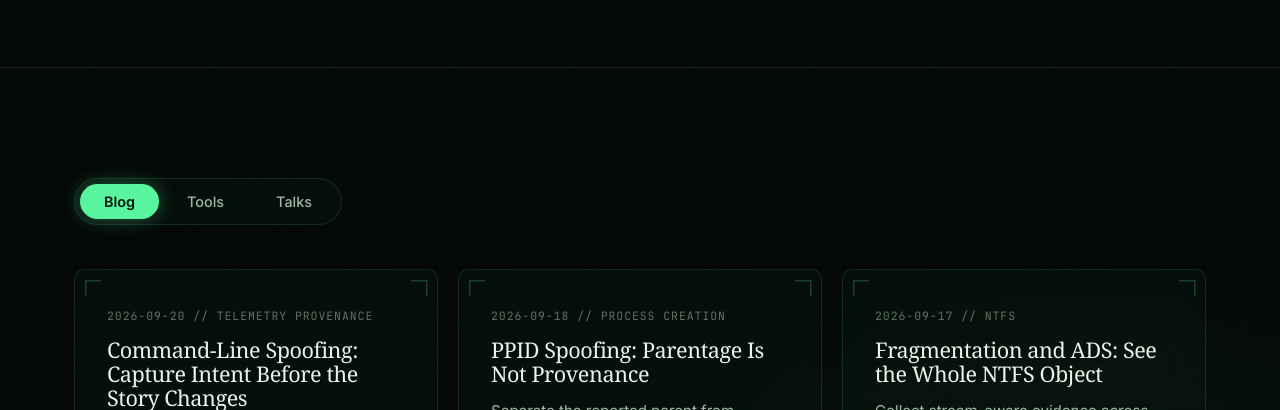
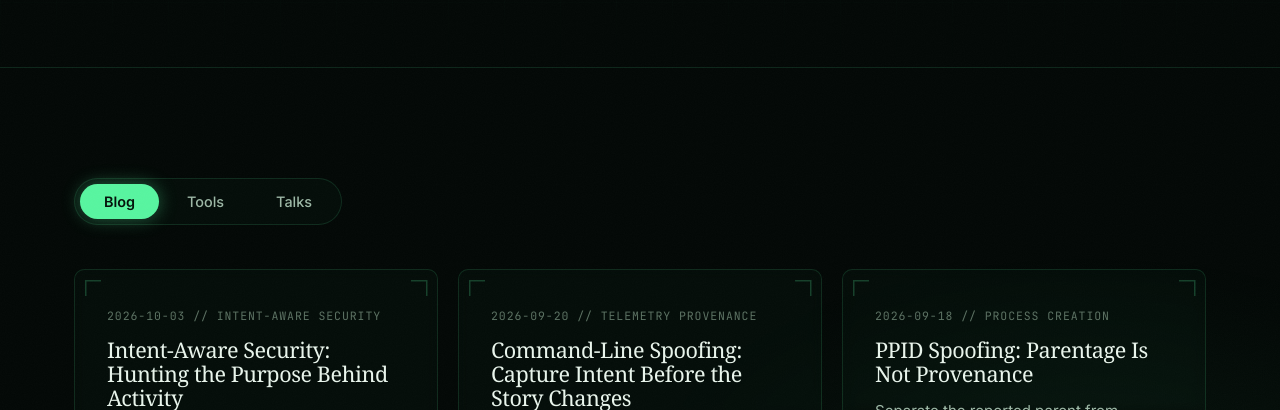
Before and after one commit to PreemptiveCyberSec/pscwebsite, a plain HTML site: page pages/resources.html in a window 1280 px wide. Shown: the part 390-800 px from the top of the page. Drawn offline with Linux system fonts and the light colour scheme; a web font is replaced by a local one.

Commit message:
Add files via upload

```diff
--- a/pages/resources.html
+++ b/pages/resources.html
@@ -66,6 +66,7 @@
 
                 <div id="blog" class="tab-content active">
                     <div class="bento-grid">
+                        <div class="card"><span class="date-tag">2026-10-03 // INTENT-AWARE SECURITY</span><h3>Intent-Aware Security: Hunting the Purpose Behind Activity</h3><p>Connect identity, role, workflow, target, method, and outcome to detect malware and malicious behavior earlier.</p><a href="blog/intent-aware-security-threat-hunting.html" class="card-link">./read →</a></div>
                         <div class="card"><span class="date-tag">2026-09-20 // TELEMETRY PROVENANCE</span><h3>Command-Line Spoofing: Capture Intent Before the Story Changes</h3><p>Compare creation-time arguments, process state, application records, and downstream behavior.</p><a href="blog/command-line-spoofing-defense.html" class="card-link">./read →</a></div>
                         <div class="card"><span class="date-tag">2026-09-18 // PROCESS CREATION</span><h3>PPID Spoofing: Parentage Is Not Provenance</h3><p>Separate the reported parent from creator identity, token context, handles, and behavior.</p><a href="blog/ppid-spoofing-defense.html" class="card-link">./read →</a></div>
                         <div class="card"><span class="date-tag">2026-09-17 // NTFS</span><h3>Fragmentation and ADS: See the Whole NTFS Object</h3><p>Collect stream-aware evidence across file records, attributes, disk extents, and execution.</p><a href="blog/fragmentation-ads-defense.html" class="card-link">./read →</a></div>
```
